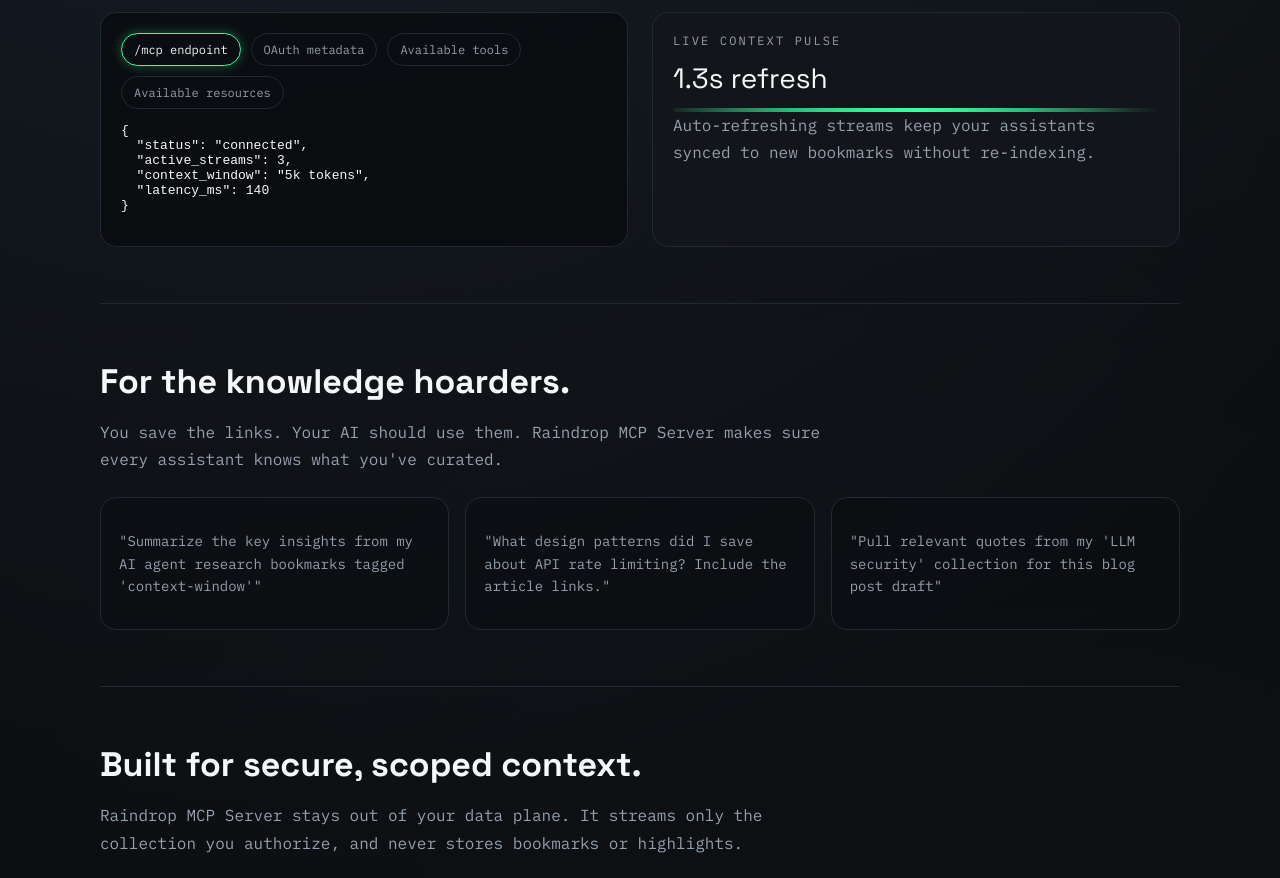
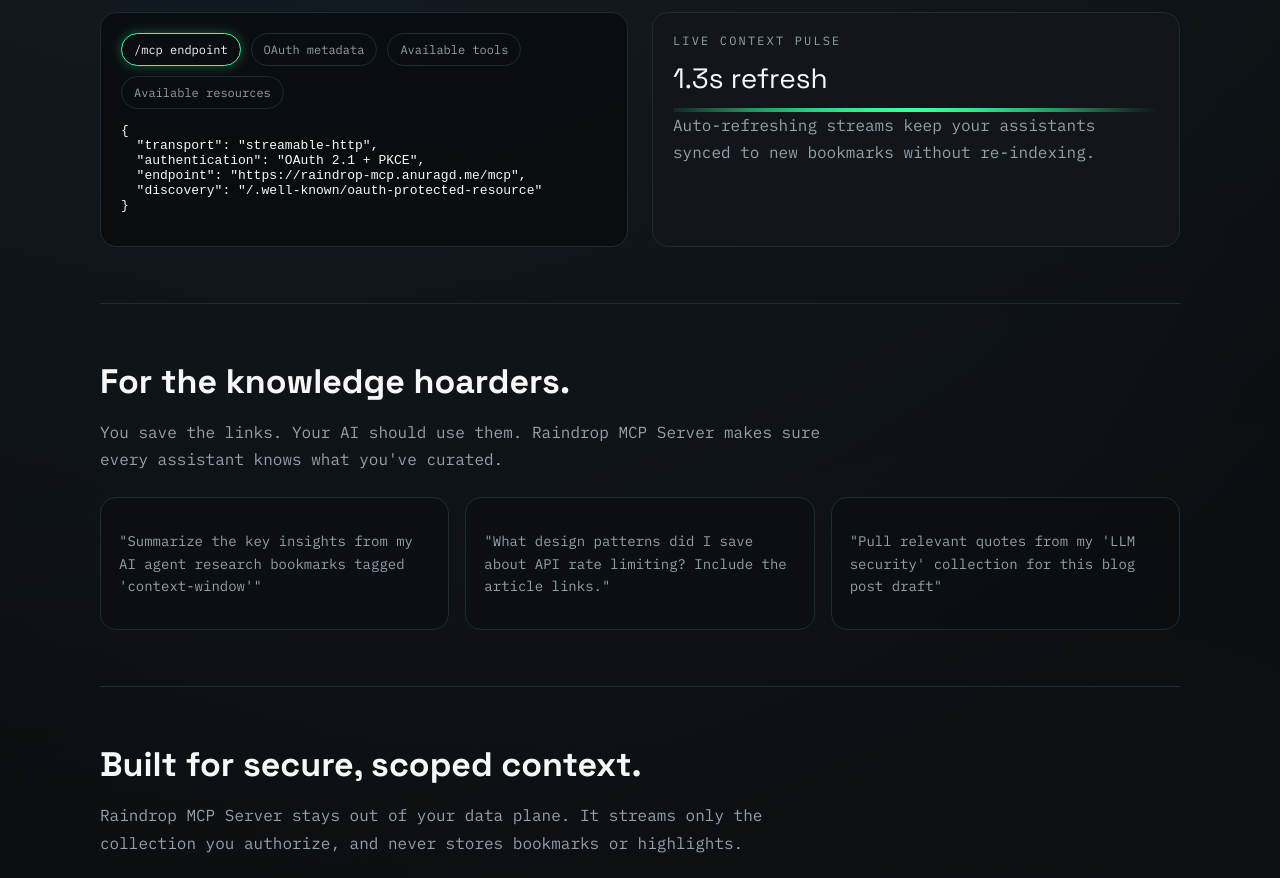
Before and after one commit to Aarekaz/raindrop-mcp, a website: page public/index.html in a window 1280 px wide. Shown: the part 1200-2078 px from the top of the page. Drawn offline with Linux system fonts and the light colour scheme.

Commit message:
Fix interactive demo default output to match MCP endpoint
Changed default output from outdated SSE data to actual MCP endpoint
configuration, matching the first active button's data.

```diff
--- a/public/index.html
+++ b/public/index.html
@@ -604,10 +604,10 @@
             <button data-endpoint="resources">Available resources</button>
           </div>
           <pre id="interactive-output">{
-  "status": "connected",
-  "active_streams": 3,
-  "context_window": "5k tokens",
-  "latency_ms": 140
+  "transport": "streamable-http",
+  "authentication": "OAuth 2.1 + PKCE",
+  "endpoint": "https://raindrop-mcp.anuragd.me/mcp",
+  "discovery": "/.well-known/oauth-protected-resource"
 }</pre>
         </div>
         <div class="signal">
```
